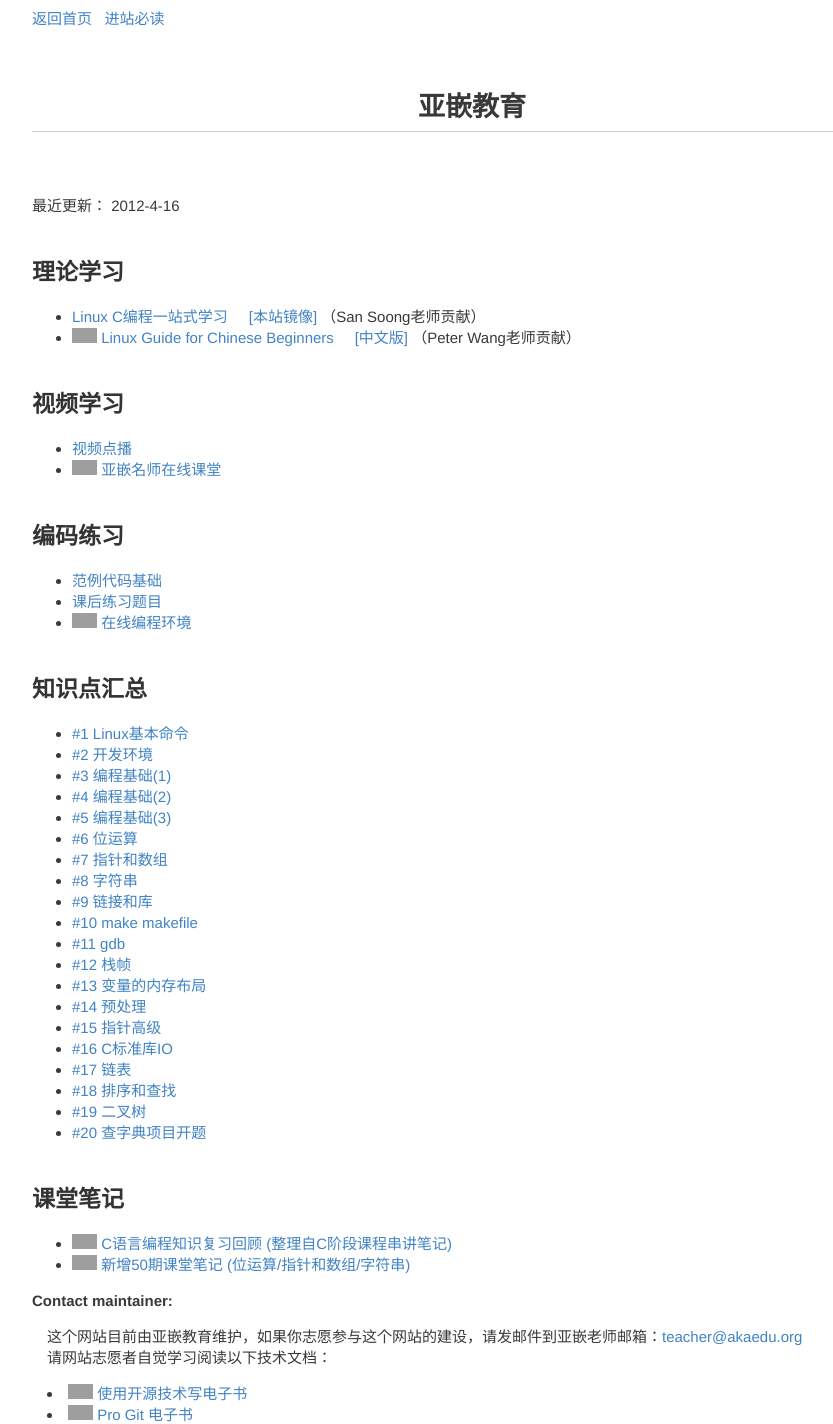
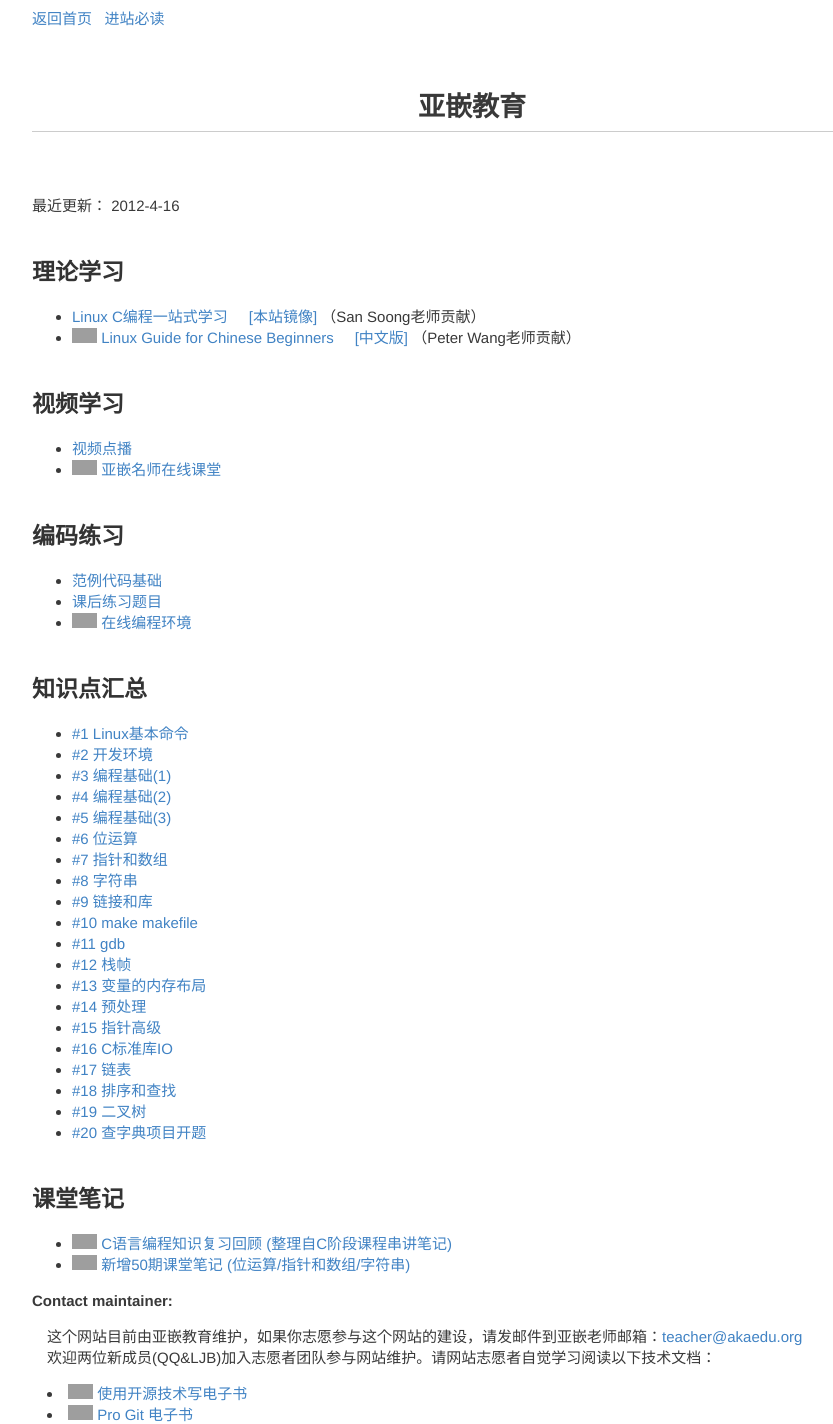
Before and after one commit to akaedu/akaedu.github.com, a Jekyll site: the page built from index.md, in a window 1280 px wide. Shown: the top 1424 px of the page, without its empty margins (168-1001 px from the left). Built offline with Jekyll 4.4.1, drawn with Linux system fonts in a browser that asks for light colours; Markdown is read by kramdown in place of the engine named in the settings; comment, search, counter and statistics services are not loaded; some of the changed text lies outside the part shown; grey boxes are pictures that could not be loaded.

Commit message:
Update index.md

```diff
--- a/index.md
+++ b/index.md
@@ -83,7 +83,7 @@ category: tech
 <p>
 这个网站目前由亚嵌教育维护，如果你志愿参与这个网站的建设，请发邮件到亚嵌老师邮箱：<a
 href="mailto:teacher@akaedu.org?subject=feedback">teacher@akaedu.org</a><br>
-请网站志愿者自觉学习阅读以下技术文档：<br>
+欢迎两位新成员(QQ&LJB)加入志愿者团队参与网站维护。请网站志愿者自觉学习阅读以下技术文档：<br>
 <li> <img border="0" src="http://www.akaedu.org/img/new2.gif" width="25" height="15">
  <a href="http://www.ituring.com.cn/article/828"> 使用开源技术写电子书 </a> <br> </li>
 <li> <img border="0" src="http://www.akaedu.org/img/new2.gif" width="25" height="15">
```
Also changed, not shown: other parts of index.md (+0 -2 lines).
